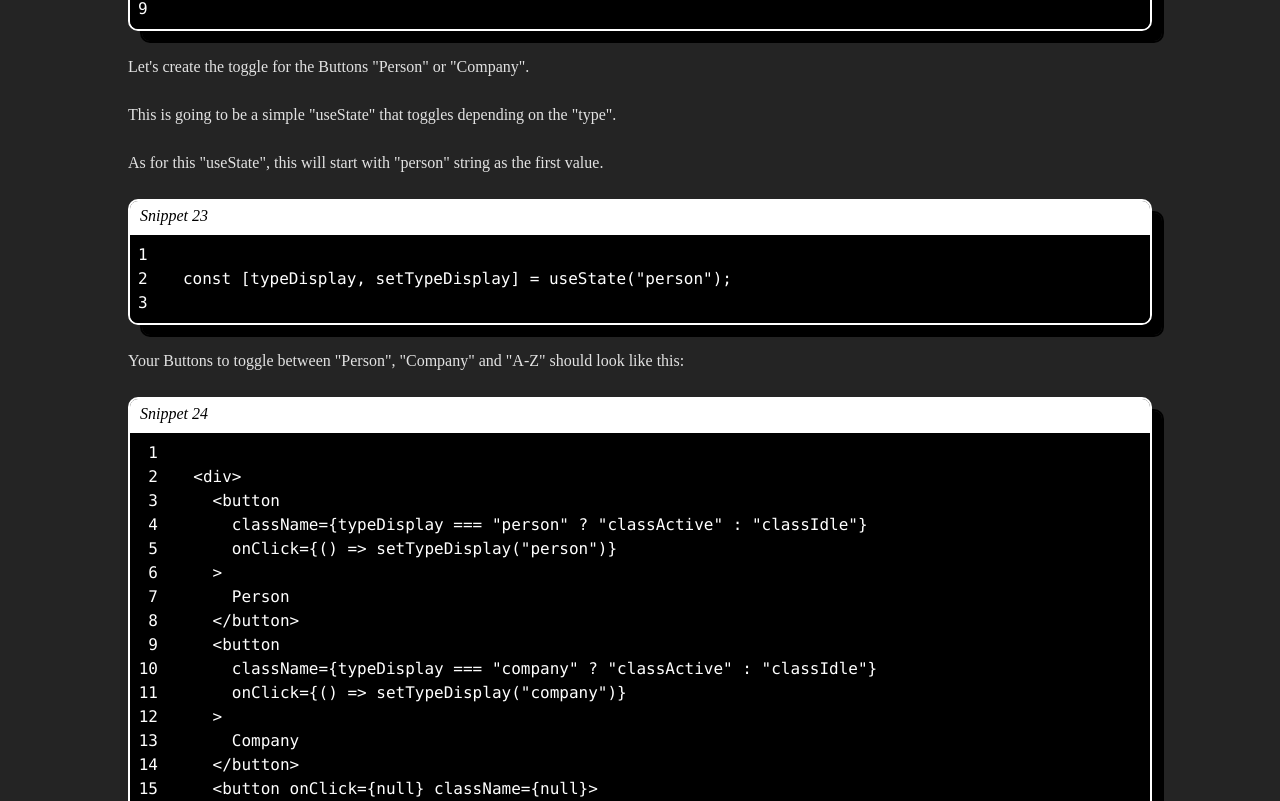
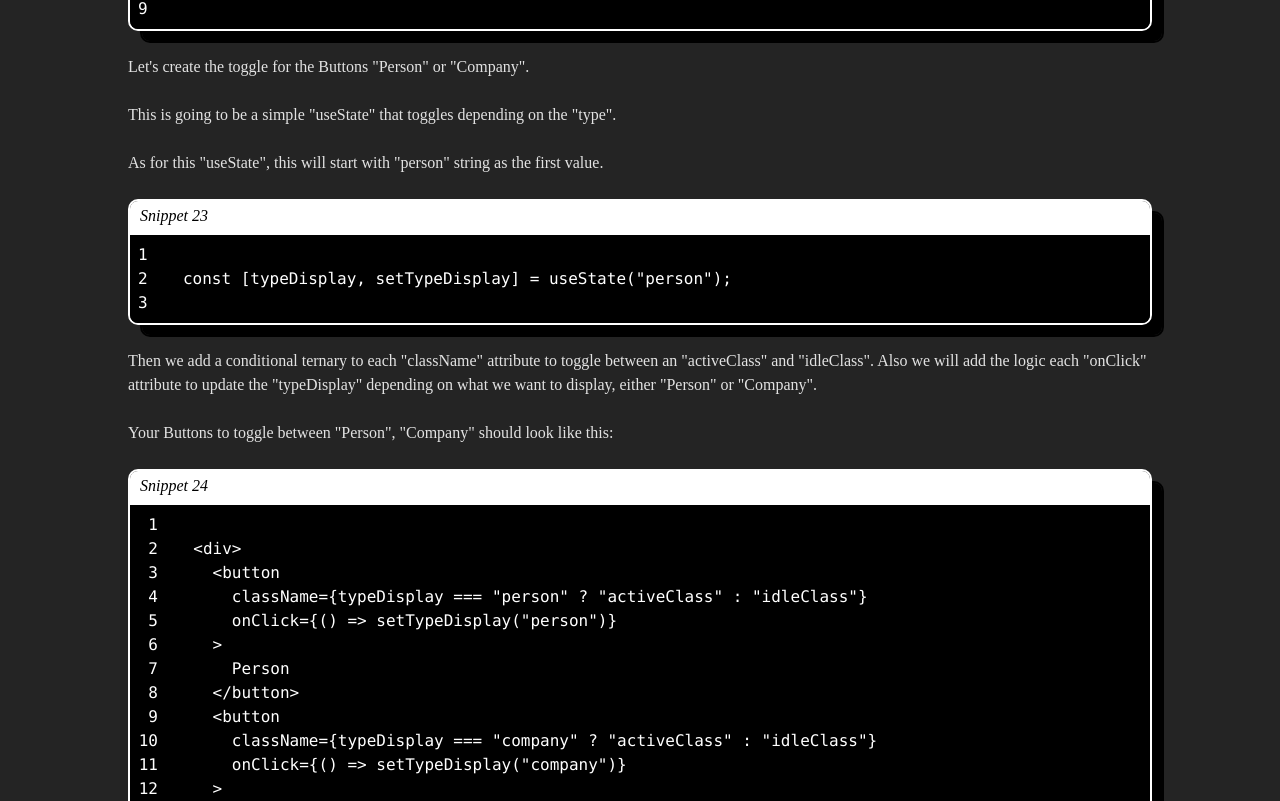
Before and after one commit to kinxori/inxel-test, a React (Vite) app: page / in a window 1280 px wide. Shown: the part 11199-12000 px from the top of the page. Built offline with nearby package versions, Linux system fonts and the light colour scheme.

Commit message:
updated content in page 35

```diff
--- a/src/App.jsx
+++ b/src/App.jsx
@@ -248,13 +248,13 @@ export default function App() {
   const snippet24 = `
   <div>
     <button
-      className={typeDisplay === "person" ? "classActive" : "classIdle"}
+      className={typeDisplay === "person" ? "activeClass" : "idleClass"}
       onClick={() => setTypeDisplay("person")}
     >
       Person
     </button>
     <button
-      className={typeDisplay === "company" ? "classActive" : "classIdle"}
+      className={typeDisplay === "company" ? "activeClass" : "idleClass"}
       onClick={() => setTypeDisplay("company")}
     >
       Company
@@ -788,7 +788,13 @@ export default function App() {
               {snippet23}
             </SyntaxHighlighter>
           </div>
-          <p>Your Buttons to toggle between "Person", "Company" and "A-Z" should look like this:</p>
+          <p>
+            Then we add a conditional ternary to each "className" attribute to toggle between an
+            "activeClass" and "idleClass". Also we will add the logic each "onClick" attribute to
+            update the "typeDisplay" depending on what we want to display, either "Person" or
+            "Company".
+          </p>
+          <p>Your Buttons to toggle between "Person", "Company" should look like this:</p>
           <div className="rounded-[10px] overflow-hidden drop-shadow-[12px_12px_0px_rgba(0,0,0,1)] border-white border-[2px]   ">
             <div className="w-[100%] h-[30px] bg-white flex items-center pl-[10px]   ">
               <i className="text-black  ">Snippet 24</i>
```
